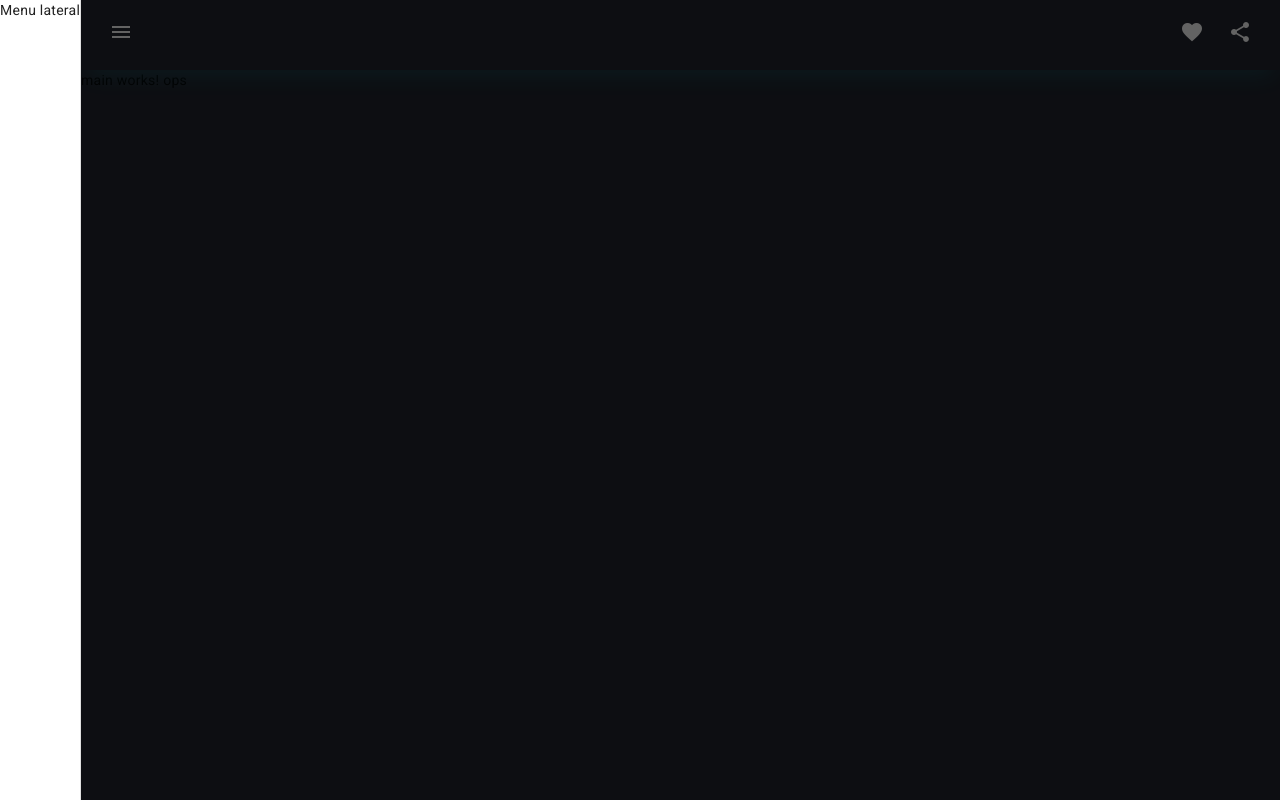
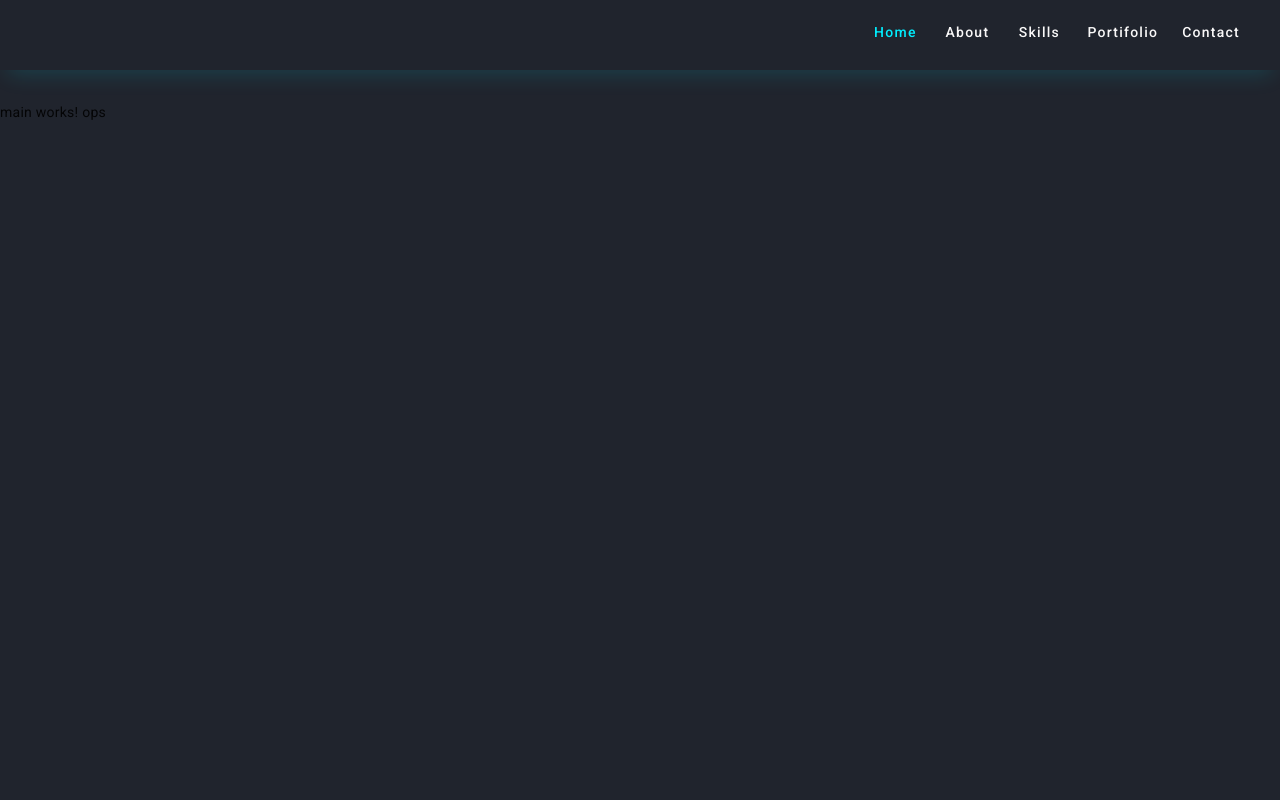
Before and after one commit to ltisistemas/portifolio, an Angular app: page /portal in a window 1280 px wide. Built offline with nearby package versions, Linux system fonts and the light colour scheme.

Commit message:
Header Configuration Finish

```diff
--- a/src/app/portal/components/header/header.component.html
+++ b/src/app/portal/components/header/header.component.html
@@ -11,15 +11,18 @@
   </nav>
 </div> -->
 <mat-toolbar>
-  <button mat-icon-button class="example-icon" aria-label="Example icon-button with menu icon">
+  <button *ngIf="isMobile" mat-icon-button class="example-icon" (click)="drawer.toggle()">
     <mat-icon>menu</mat-icon>
   </button>
   <span></span>
   <span class="example-spacer"></span>
-  <button mat-icon-button class="example-icon favorite-icon" aria-label="Example icon-button with heart icon">
-    <mat-icon>favorite</mat-icon>
-  </button>
-  <button mat-icon-button class="example-icon" (click)="drawer.toggle()">
-    <mat-icon>share</mat-icon>
-  </button>
+  <div class="main-menu" *ngIf="!isMobile">
+    <ul>
+      <li><button mat-button routerLinkActive="active" routerLink="/">Home</button></li>
+      <li><button mat-button routerLinkActive="active" routerLink="/about">About</button></li>
+      <li><button mat-button routerLinkActive="active" routerLink="/skills">Skills</button></li>
+      <li><button mat-button routerLinkActive="active" routerLink="/portifolio">Portifolio</button></li>
+      <li><button mat-button routerLinkActive="active" routerLink="/contact">Contact</button></li>
+    </ul>
+  </div>
 </mat-toolbar>
--- a/src/app/portal/components/header/header.component.scss
+++ b/src/app/portal/components/header/header.component.scss
@@ -6,13 +6,31 @@
     left: 0px;
     top: 0px;
 
-    /* Primary */
     background: #20242d;
     box-shadow: 0px 12px 22px -8px rgba(1, 238, 254, 0.15);
 
-    // padding-top: 12px;
-    // padding-left: 32px;
-    // padding-right: 32px;
+    .main-menu {
+      ul {
+        display: inline-flex;
+        gap: 8px;
+        list-style: none;
+        font-size: 16px;
+        font-family: "Roboto";
+        font-weight: 900;
+        color: var(--clear-color);
+        padding-right: 16px;
+
+        button {
+          transition: all ease 0.5s;
+          &:hover {
+            color: var(--secondary-color) !important;
+          }
+          &.active {
+            color: var(--secondary-color) !important;
+          }
+        }
+      }
+    }
 
     .example-spacer {
       flex: 1 1 auto;
--- a/src/app/portal/components/header/header.component.ts
+++ b/src/app/portal/components/header/header.component.ts
@@ -1,3 +1,4 @@
+import { Platform } from '@angular/cdk/platform';
 import { Component, Input, OnInit } from '@angular/core';
 
 @Component({
@@ -8,7 +9,9 @@ import { Component, Input, OnInit } from '@angular/core';
 export class HeaderComponent implements OnInit {
   @Input() drawer: any;
 
-  constructor() {}
+  isMobile = this.platform.ANDROID || this.platform.IOS;
+
+  constructor(private platform: Platform) {}
 
   ngOnInit() {}
 }
--- a/src/app/portal/components/main/main.component.scss
+++ b/src/app/portal/components/main/main.component.scss
@@ -1,6 +1,7 @@
 ::ng-deep {
-    app-main {
-        height: 100%;
-        margin-top: 70px;
-    }
+  app-main {
+    height: 100%;
+    margin-top: 70px;
+    padding-top: 32px;
+  }
 }
--- a/src/app/portal/components/portal.component.html
+++ b/src/app/portal/components/portal.component.html
@@ -1,7 +1,8 @@
 <mat-drawer-container class="example-container" [hasBackdrop]="true">
-  <mat-drawer #drawer mode="side" opened>Menu lateral</mat-drawer>
+  <mat-drawer #drawer mode="side">Menu lateral</mat-drawer>
   <mat-drawer-content>
     <app-header [drawer]="drawer"></app-header>
+
     <app-main></app-main>
   </mat-drawer-content>
 </mat-drawer-container>
--- a/src/app/portal/components/portal.component.scss
+++ b/src/app/portal/components/portal.component.scss
@@ -6,6 +6,15 @@
 
     background-color: var(--primary-color);
     color: var(--white-color);
+
+    .example-spacer {
+      flex: 1 1 auto;
+    }
+
+    mat-toolbar {
+      background: transparent !important;
+      color: var(--clear-color) !important;
+    }
 
     mat-drawer-container {
       width: 100%;
--- a/src/app/shared/material.module.ts
+++ b/src/app/shared/material.module.ts
@@ -5,6 +5,7 @@ import { MatIconModule } from '@angular/material/icon';
 import { MatButtonModule } from '@angular/material/button';
 import { MatToolbarModule } from '@angular/material/toolbar';
 import { MatSidenavModule } from '@angular/material/sidenav';
+import { PlatformModule } from '@angular/cdk/platform';
 
 @NgModule({
   imports: [
@@ -14,6 +15,7 @@ import { MatSidenavModule } from '@angular/material/sidenav';
     MatButtonModule,
     MatToolbarModule,
     MatSidenavModule,
+    PlatformModule,
   ],
   exports: [
     MatFormFieldModule,
@@ -22,6 +24,7 @@ import { MatSidenavModule } from '@angular/material/sidenav';
     MatButtonModule,
     MatToolbarModule,
     MatSidenavModule,
+    PlatformModule,
   ],
   providers: [],
 })
```
